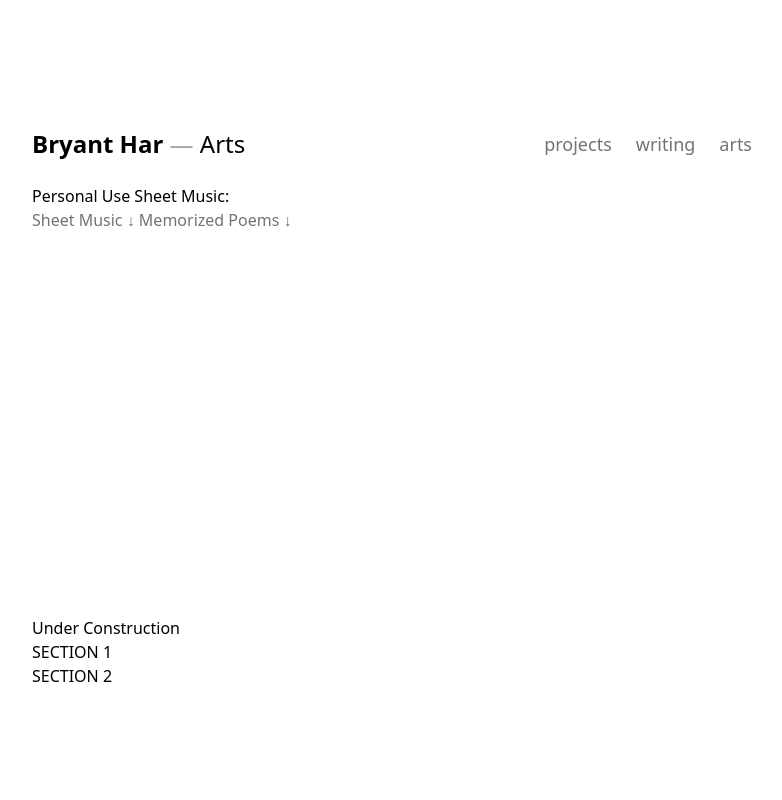
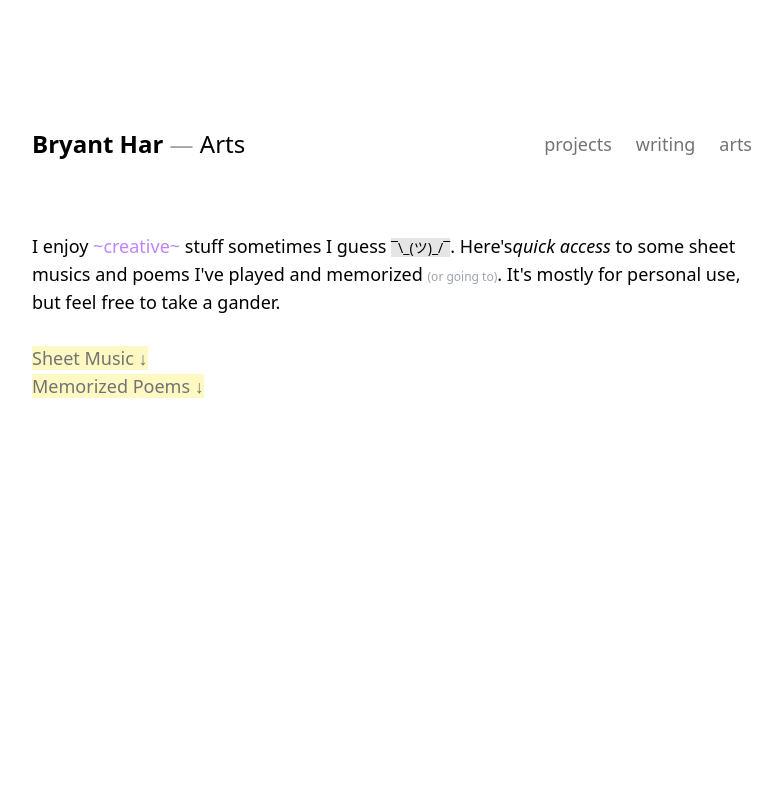
Before and after one commit to bryant-har/bryanthar.com, a Next.js app in the folder etamac/: page /about/arts in a window 1280 px wide. Shown: the top 800 px of the page, without its empty margins (248-1030 px from the left). Built offline with nearby package versions, Linux system fonts and the light colour scheme.

Commit message:
Fix styles add creativity

```diff
--- a/etamac/src/pages/about/arts.js
+++ b/etamac/src/pages/about/arts.js
@@ -5,14 +5,19 @@ Arts.getLayout = layout
 
 export default function Arts() {
   return <>
+    <body className="staticbody">
       <div className="pb-96">
         <p>
-        Personal Use Sheet Music:
-
+          I enjoy <it className=" text-purple-400">~creative~</it> stuff sometimes I
+          guess <span className=" text-sm bg-neutral-200">¯\_(ツ)_/¯</span>. Here's
+          <em>quick access</em> to some sheet musics and poems I've played and memorized <it className="text-gray-400 text-xs">(or going to)</it>.
+          It's mostly for personal use, but feel free to take a gander.
         </p>
-      <Link className="staticlink" href="#sheets">Sheet Music ↓ </Link>
-      <Link className="staticlink" href="#poems">Memorized Poems ↓ </Link>
-    </div>
+        <br />
+        <Link className="staticlink text-neutral-600 bg-yellow-100" href="#sheets">Sheet Music ↓ </Link>
+        <br />
+        <Link className="staticlink bg-yellow-100" href="#poems">Memorized Poems ↓ </Link>
+      </div >
       <p>
         Under Construction
 
@@ -22,11 +27,14 @@ export default function Arts() {
 
 
 
+
       </p>
       <div className="pb-96">
-      <div id="sheets">SECTION 1</div>
-      <div id="poems">SECTION 2</div>
+        <section id="sheets">SECTION 1</section>
+        {/* import sheets component */}
+        <section id="poems">SECTION 2</section>
       </div>
+    </body>
+  </>
 
-  </>
 }
--- a/etamac/src/styles.css
+++ b/etamac/src/styles.css
@@ -19,3 +19,6 @@ html {
 .staticlink {
   @apply hover:text-black transition-colors text-neutral-500
 }
+.staticbody {
+  @apply text-lg space-y-14 py-12
+}
```
Lines whose indentation alone changed are shown as unchanged.
